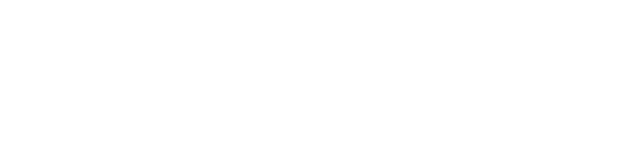
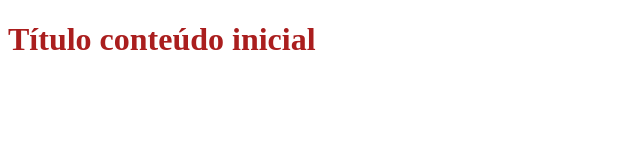
Before and after one commit to arthurviana1/gitnote, a plain HTML site: page index.html in a window 1280 px wide. Shown: the whole page, without its empty margins (0-640 px from the left). Drawn offline with Linux system fonts and the light colour scheme.

Commit message:
Linking stylesheet

```diff
--- a/index.html
+++ b/index.html
@@ -4,6 +4,11 @@
     <meta charset="UTF-8" />
     <meta name="viewport" content="width=device-width, initial-scale=1.0" />
     <title>Document</title>
+    <link rel="stylesheet" href="style.css">
   </head>
-  <body></body>
+  <body>
+    <header>
+        <h1>Título conteúdo inicial</h1>
+    </header>
+  </body>
 </html>
--- a/style.css
+++ b/style.css
@@ -1,3 +1,6 @@
 .container{
     background: #ff0000;
 }
+h1{
+    color: #aa1e1e;
+}
```
